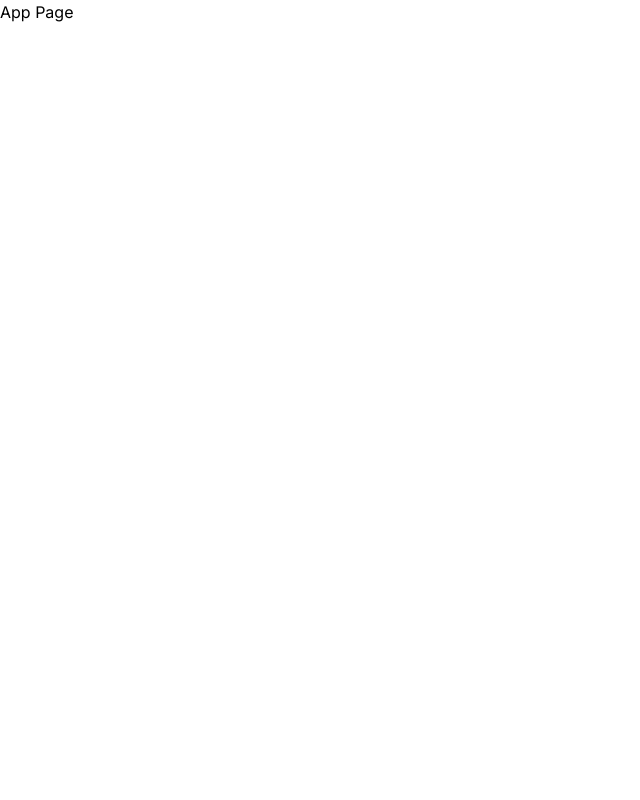
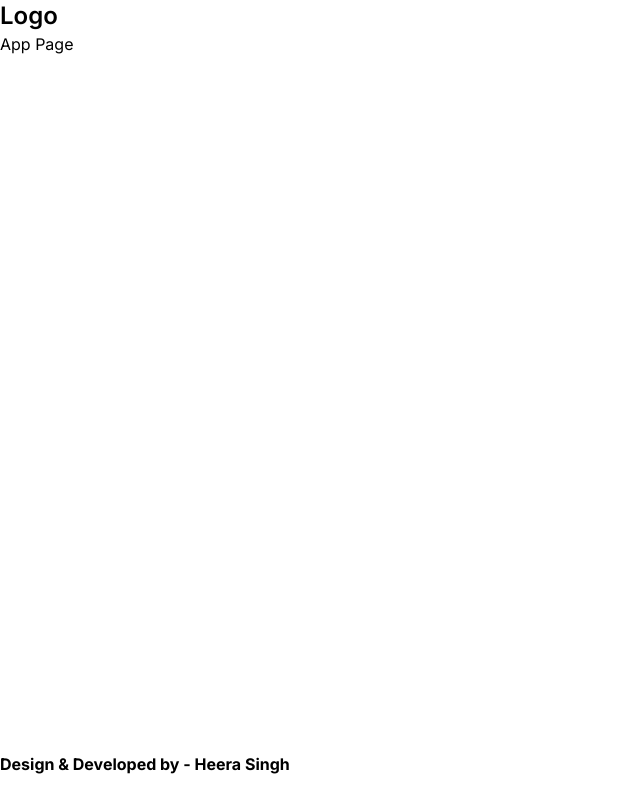
Before and after one commit to heera9331/next-blog, a Next.js app: page / in a window 1280 px wide. Shown: the whole page, without its empty margins (0-640 px from the left). Built offline with nearby package versions, Linux system fonts and the light colour scheme.

Commit message:
header footer, imported in layout

```diff
--- a/app/layout.tsx
+++ b/app/layout.tsx
@@ -1,8 +1,9 @@
 import type { Metadata } from "next";
 import { Inter } from "next/font/google";
 import "./globals.css";
+const inter = Inter({ subsets: ["latin"] });
 
-const inter = Inter({ subsets: ["latin"] });
+import { Header, Footer } from "@/components";
 
 export const metadata: Metadata = {
   title: "Next Blog",
@@ -16,7 +17,13 @@ export default function RootLayout({
 }>) {
   return (
     <html lang="en">
-      <body className={inter.className}>{children}</body>
+      <body className={inter.className}>
+        <Header />
+        <div className="min-h-[90vh]">
+          {children}
+        </div>
+        <Footer />
+      </body>
     </html>
   );
 }
```
